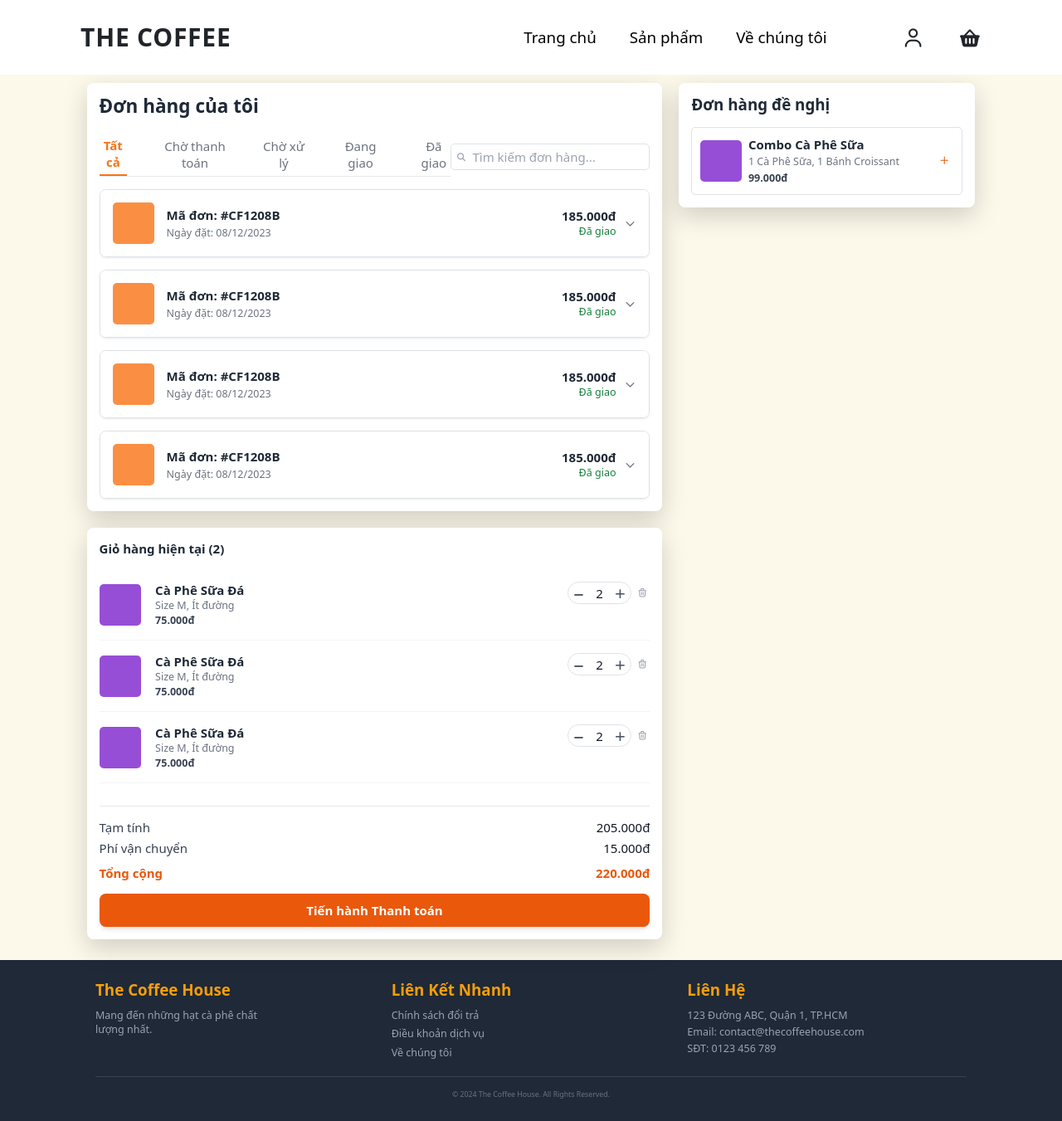
After one commit to quekhoait/webcoffe_CNPM, a Flask app: page /my-cart in a window 1280 px wide. The commit adds this page. Shown: the whole page at 83% size. Run offline with Flask 3, Linux system fonts and the light colour scheme; some libraries are stand-ins or nearby versions.

Commit message:
Update cart

```diff
--- a/eapp/controllers/index.py
+++ b/eapp/controllers/index.py
@@ -90,3 +90,6 @@ def load_about_us():
 def load_profile():
     tab = request.args.get("tab", "profile")
     return render_template("page/profile.html", tab=tab)
+
+def load_my_cart():
+    return render_template('page/cart.html')
--- a/eapp/routes.py
+++ b/eapp/routes.py
@@ -23,7 +23,7 @@ app.add_url_rule('/api/update_account','update_account', AccountController.updat
 
 app.add_url_rule('/','index',index.load_home)
 app.add_url_rule('/about-us','about-us',index.load_about_us)
-# app.add_url_rule('/','index',index.loadHome)
+app.add_url_rule('/my-cart','my-cart',index.load_my_cart)
 # demo
 app.add_url_rule('/staff','index2',StaffController.load_staff)
 # app.add_url_rule('/','index',CashierController.home)
--- /dev/null
+++ b/eapp/templates/page/cart.html
@@ -0,0 +1,326 @@
+{% extends 'layout/base.html' %}
+
+{% block title %}Giỏ hàng{% endblock %}
+
+{% block content %}
+<div class="w-full min-h-[100vh] bg-[--primary-color] pt-[100px] pb-10">
+    <div class="w-[86%] mx-auto px-4 sm:px-6 lg:px-8">
+        <div class="flex flex-col lg:flex-row gap-8">
+            <div class="flex-1 lg:w-2/3 space-y-8">
+                <div class="bg-white p-6 rounded-xl shadow-lg">
+                    <h2 class="text-4xl font-bold mb-10 text-gray-800">Đơn hàng của tôi</h2>
+                    <div class="flex flex-col md:flex-row justify-between items-start md:items-center mb-6">
+                        <div class="flex gap-16 border-b border-gray-200 w-full md:w-auto md:mb-0">
+                            <button class="pb-2 text-2xl font-semibold border-b-2 border-orange-500 text-orange-500">Tất cả</button>
+                            <button class="pb-2 text-2xl font-medium text-gray-500 hover:text-gray-700">Chờ thanh toán</button>
+                            <button class="pb-2 text-2xl font-medium text-gray-500 hover:text-gray-700">Chờ xử lý</button>
+                            <button class="pb-2 text-2xl font-medium text-gray-500 hover:text-gray-700">Đang giao</button>
+                            <button class="pb-2 text-2xl font-medium text-gray-500 hover:text-gray-700">Đã giao</button>
+                        </div>
+
+                        <div class="relative w-full md:w-96 flex-shrink-0">
+                            <input type="text" placeholder="Tìm kiếm đơn hàng..." class="w-full pl-10 pr-4 py-2 border border-gray-200 bg-white rounded-lg focus:ring-orange-500 focus:border-orange-500 text-2xl" />
+                            <i class="fa-solid fa-magnifying-glass absolute left-3 top-1/2 transform -translate-y-1/2 h-4 w-4 text-gray-400"></i>
+                        </div>
+                    </div>
+
+                    <div class="space-y-6">
+<!--    /////////-->
+                        <div class="border border-gray-200 rounded-xl overflow-hidden shadow-sm hover:shadow-md transition duration-200">
+                            <div class="flex items-center p-4 lg:p-6 cursor-pointer bg-white hover:bg-gray-50 transition duration-150" onclick="toggleDetails('order-cf1208b', 'arrow-cf1208b')">
+                                <div class="w-20 h-20 bg-orange-500 bg-opacity-80 rounded-lg mr-6 flex-shrink-0"
+                                    style="background-image: url('https://via.placeholder.com/64x64/f97316/ffffff?text=Tr%C3%A0%20%C4%90%C3%A0o'); background-size: cover; background-position: center;">
+                                </div>
+
+                                <div class="flex-1 min-w-0">
+                                    <p class="font-bold text-2xl text-gray-800 truncate mb-1">Mã đơn: #CF1208B</p>
+                                    <p class="text-xl text-gray-500">Ngày đặt: 08/12/2023</p>
+                                </div>
+                                <div class="text-right ml-4 flex-shrink-0">
+                                    <p class="font-bold text-2xl text-gray-800">185.000đ</p>
+                                    <span class="text-xl font-medium text-green-700">Đã giao</span>
+                                </div>
+                                 <svg id="arrow-cf1208b" class="w-6 h-6 ml-4 text-gray-500 transform rotate-0 transition-transform duration-300" fill="none" stroke="currentColor" viewBox="0 0 24 24" xmlns="http://www.w3.org/2000/svg"><path stroke-linecap="round" stroke-linejoin="round" stroke-width="2" d="M19 9l-7 7-7-7"></path></svg>
+                            </div>
+
+                            <div id="order-cf1208b" class="hidden border-t border-gray-200 bg-gray-50 p-4 lg:p-6 space-y-3">
+                                <p class="text-2xl font-bold mb-3 text-gray-700">Chi tiết sản phẩm:</p>
+
+                                <div class="flex justify-between text-2xl text-gray-600 pl-6">
+                                    <span>1x Trà Đào Cam Sả (Size L, Nhiều đá)</span>
+                                    <span class="font-medium text-gray-800">85.000đ</span>
+                                </div>
+
+                                <div class="flex justify-between text-2xl text-gray-600 pl-6">
+                                    <span>1x Cà Phê Sữa Đá (Size M, Ít đường)</span>
+                                    <span class="font-medium text-gray-800">100.000đ</span>
+                                </div>
+
+                                <div class="pt-4 border-t border-dashed border-gray-300 flex justify-between text-2xl font-bold text-gray-800">
+                                    <span>Tổng tiền hàng</span>
+                                    <span>185.000đ</span>
+                                </div>
+                            </div>
+                        </div>
+
+                         <div class="border border-gray-200 rounded-xl overflow-hidden shadow-sm hover:shadow-md transition duration-200">
+                            <div class="flex items-center p-4 lg:p-6 cursor-pointer bg-white hover:bg-gray-50 transition duration-150" onclick="toggleDetails('order-cf1208b', 'arrow-cf1208b')">
+                                <div class="w-20 h-20 bg-orange-500 bg-opacity-80 rounded-lg mr-6 flex-shrink-0"
+                                    style="background-image: url('https://via.placeholder.com/64x64/f97316/ffffff?text=Tr%C3%A0%20%C4%90%C3%A0o'); background-size: cover; background-position: center;">
+                                </div>
+
+                                <div class="flex-1 min-w-0">
+                                    <p class="font-bold text-2xl text-gray-800 truncate mb-1">Mã đơn: #CF1208B</p>
+                                    <p class="text-xl text-gray-500">Ngày đặt: 08/12/2023</p>
+                                </div>
+                                <div class="text-right ml-4 flex-shrink-0">
+                                    <p class="font-bold text-2xl text-gray-800">185.000đ</p>
+                                    <span class="text-xl font-medium text-green-700">Đã giao</span>
+                                </div>
+                                 <svg id="arrow-cf1208b" class="w-6 h-6 ml-4 text-gray-500 transform rotate-0 transition-transform duration-300" fill="none" stroke="currentColor" viewBox="0 0 24 24" xmlns="http://www.w3.org/2000/svg"><path stroke-linecap="round" stroke-linejoin="round" stroke-width="2" d="M19 9l-7 7-7-7"></path></svg>
+                            </div>
+
+                            <div id="order-cf1208b" class="hidden border-t border-gray-200 bg-gray-50 p-4 lg:p-6 space-y-3">
+                                <p class="text-2xl font-bold mb-3 text-gray-700">Chi tiết sản phẩm:</p>
+
+                                <div class="flex justify-between text-2xl text-gray-600 pl-6">
+                                    <span>1x Trà Đào Cam Sả (Size L, Nhiều đá)</span>
+                                    <span class="font-medium text-gray-800">85.000đ</span>
+                                </div>
+
+                                <div class="flex justify-between text-2xl text-gray-600 pl-6">
+                                    <span>1x Cà Phê Sữa Đá (Size M, Ít đường)</span>
+                                    <span class="font-medium text-gray-800">100.000đ</span>
+                                </div>
+
+                                <div class="pt-4 border-t border-dashed border-gray-300 flex justify-between text-2xl font-bold text-gray-800">
+                                    <span>Tổng tiền hàng</span>
+                                    <span>185.000đ</span>
+                                </div>
+                            </div>
+                        </div>
+
+                        <div class="border border-gray-200 rounded-xl overflow-hidden shadow-sm hover:shadow-md transition duration-200">
+                            <div class="flex items-center p-4 lg:p-6 cursor-pointer bg-white hover:bg-gray-50 transition duration-150" onclick="toggleDetails('order-cf1208b', 'arrow-cf1208b')">
+                                <div class="w-20 h-20 bg-orange-500 bg-opacity-80 rounded-lg mr-6 flex-shrink-0"
+                                    style="background-image: url('https://via.placeholder.com/64x64/f97316/ffffff?text=Tr%C3%A0%20%C4%90%C3%A0o'); background-size: cover; background-position: center;">
+                                </div>
+
+                                <div class="flex-1 min-w-0">
+                                    <p class="font-bold text-2xl text-gray-800 truncate mb-1">Mã đơn: #CF1208B</p>
+                                    <p class="text-xl text-gray-500">Ngày đặt: 08/12/2023</p>
+                                </div>
+                                <div class="text-right ml-4 flex-shrink-0">
+                                    <p class="font-bold text-2xl text-gray-800">185.000đ</p>
+                                    <span class="text-xl font-medium text-green-700">Đã giao</span>
+                                </div>
+                                 <svg id="arrow-cf1208b" class="w-6 h-6 ml-4 text-gray-500 transform rotate-0 transition-transform duration-300" fill="none" stroke="currentColor" viewBox="0 0 24 24" xmlns="http://www.w3.org/2000/svg"><path stroke-linecap="round" stroke-linejoin="round" stroke-width="2" d="M19 9l-7 7-7-7"></path></svg>
+                            </div>
+
+                            <div id="order-cf1208b" class="hidden border-t border-gray-200 bg-gray-50 p-4 lg:p-6 space-y-3">
+                                <p class="text-2xl font-bold mb-3 text-gray-700">Chi tiết sản phẩm:</p>
+
+                                <div class="flex justify-between text-2xl text-gray-600 pl-6">
+                                    <span>1x Trà Đào Cam Sả (Size L, Nhiều đá)</span>
+                                    <span class="font-medium text-gray-800">85.000đ</span>
+                                </div>
+
+                                <div class="flex justify-between text-2xl text-gray-600 pl-6">
+                                    <span>1x Cà Phê Sữa Đá (Size M, Ít đường)</span>
+                                    <span class="font-medium text-gray-800">100.000đ</span>
+                                </div>
+
+                                <div class="pt-4 border-t border-dashed border-gray-300 flex justify-between text-2xl font-bold text-gray-800">
+                                    <span>Tổng tiền hàng</span>
+                                    <span>185.000đ</span>
+                                </div>
+                            </div>
+                        </div>
+
+                         <div class="border border-gray-200 rounded-xl overflow-hidden shadow-sm hover:shadow-md transition duration-200">
+                            <div class="flex items-center p-4 lg:p-6 cursor-pointer bg-white hover:bg-gray-50 transition duration-150" onclick="toggleDetails('order-cf1208b', 'arrow-cf1208b')">
+                                <div class="w-20 h-20 bg-orange-500 bg-opacity-80 rounded-lg mr-6 flex-shrink-0"
+                                    style="background-image: url('https://via.placeholder.com/64x64/f97316/ffffff?text=Tr%C3%A0%20%C4%90%C3%A0o'); background-size: cover; background-position: center;">
+                                </div>
+
+                                <div class="flex-1 min-w-0">
+                                    <p class="font-bold text-2xl text-gray-800 truncate mb-1">Mã đơn: #CF1208B</p>
+                                    <p class="text-xl text-gray-500">Ngày đặt: 08/12/2023</p>
+                                </div>
+                                <div class="text-right ml-4 flex-shrink-0">
+                                    <p class="font-bold text-2xl text-gray-800">185.000đ</p>
+                                    <span class="text-xl font-medium text-green-700">Đã giao</span>
+                                </div>
+                                 <svg id="arrow-cf1208b" class="w-6 h-6 ml-4 text-gray-500 transform rotate-0 transition-transform duration-300" fill="none" stroke="currentColor" viewBox="0 0 24 24" xmlns="http://www.w3.org/2000/svg"><path stroke-linecap="round" stroke-linejoin="round" stroke-width="2" d="M19 9l-7 7-7-7"></path></svg>
+                            </div>
+
+                            <div id="order-cf1208b" class="hidden border-t border-gray-200 bg-gray-50 p-4 lg:p-6 space-y-3">
+                                <p class="text-2xl font-bold mb-3 text-gray-700">Chi tiết sản phẩm:</p>
+
+                                <div class="flex justify-between text-2xl text-gray-600 pl-6">
+                                    <span>1x Trà Đào Cam Sả (Size L, Nhiều đá)</span>
+                                    <span class="font-medium text-gray-800">85.000đ</span>
+                                </div>
+
+                                <div class="flex justify-between text-2xl text-gray-600 pl-6">
+                                    <span>1x Cà Phê Sữa Đá (Size M, Ít đường)</span>
+                                    <span class="font-medium text-gray-800">100.000đ</span>
+                                </div>
+
+                                <div class="pt-4 border-t border-dashed border-gray-300 flex justify-between text-2xl font-bold text-gray-800">
+                                    <span>Tổng tiền hàng</span>
+                                    <span>185.000đ</span>
+                                </div>
+                            </div>
+                        </div>
+
+
+                    </div>
+
+
+                    </div>
+                <div class="bg-white  p-6 rounded-xl shadow-lg">
+                    <h2 class="text-2xl font-bold mb-6 text-gray-800">Giỏ hàng hiện tại (2)</h2>
+                    <div class="h-[270px] overflow-y-auto">
+                        <div class="flex items-start justify-between py-4 border-b border-gray-100">
+                        <div class="flex items-center">
+                             <div class="w-20 h-20 flex items-center bg-purple-700 bg-opacity-80 rounded-lg mr-3 flex-shrink-0"
+                                style="background-image: url('https://via.placeholder.com/48x48/8b5cf6/ffffff?text=C%C3%A0%20Ph%C3%AA'); background-size: cover; background-position: center;">
+                            </div>
+                            <div class="pl-4">
+                                <p class="font-semibold text-2xl text-gray-800">Cà Phê Sữa Đá</p>
+                                <p class="text-xl text-gray-500">Size M, Ít đường</p>
+                                <p class="text-xl font-semibold text-gray-700">75.000đ</p>
+                            </div>
+                        </div>
+                        <div class="flex items-center space-x-2">
+                           {% include 'page/quantity_control.html' %}
+                            <button class="text-gray-400 hover:text-red-500 p-1">
+                                <svg class="w-5 h-5" fill="none" stroke="currentColor" viewBox="0 0 24 24" xmlns="http://www.w3.org/2000/svg"><path stroke-linecap="round" stroke-linejoin="round" stroke-width="2" d="M19 7l-.867 12.142A2 2 0 0116.138 21H7.862a2 2 0 01-1.995-1.858L5 7m5 4v6m4-6v6m1-10V4a1 1 0 00-1-1h-4a1 1 0 00-1 1v3M4 7h16"></path></svg>
+                            </button>
+                        </div>
+                    </div>
+                       <div class="flex items-start justify-between py-4 border-b border-gray-100">
+                        <div class="flex items-center">
+                             <div class="w-20 h-20 flex items-center bg-purple-700 bg-opacity-80 rounded-lg mr-3 flex-shrink-0"
+                                style="background-image: url('https://via.placeholder.com/48x48/8b5cf6/ffffff?text=C%C3%A0%20Ph%C3%AA'); background-size: cover; background-position: center;">
+                            </div>
+                            <div class="pl-4">
+                                <p class="font-semibold text-2xl text-gray-800">Cà Phê Sữa Đá</p>
+                                <p class="text-xl text-gray-500">Size M, Ít đường</p>
+                                <p class="text-xl font-semibold text-gray-700">75.000đ</p>
+                            </div>
+                        </div>
+                        <div class="flex items-center space-x-2">
+                           {% include 'page/quantity_control.html' %}
+                            <button class="text-gray-400 hover:text-red-500 p-1">
+                                <svg class="w-5 h-5" fill="none" stroke="currentColor" viewBox="0 0 24 24" xmlns="http://www.w3.org/2000/svg"><path stroke-linecap="round" stroke-linejoin="round" stroke-width="2" d="M19 7l-.867 12.142A2 2 0 0116.138 21H7.862a2 2 0 01-1.995-1.858L5 7m5 4v6m4-6v6m1-10V4a1 1 0 00-1-1h-4a1 1 0 00-1 1v3M4 7h16"></path></svg>
+                            </button>
+                        </div>
+                    </div>
+                       <div class="flex items-start justify-between py-4 border-b border-gray-100">
+                        <div class="flex items-center">
+                             <div class="w-20 h-20 flex items-center bg-purple-700 bg-opacity-80 rounded-lg mr-3 flex-shrink-0"
+                                style="background-image: url('https://via.placeholder.com/48x48/8b5cf6/ffffff?text=C%C3%A0%20Ph%C3%AA'); background-size: cover; background-position: center;">
+                            </div>
+                            <div class="pl-4">
+                                <p class="font-semibold text-2xl text-gray-800">Cà Phê Sữa Đá</p>
+                                <p class="text-xl text-gray-500">Size M, Ít đường</p>
+                                <p class="text-xl font-semibold text-gray-700">75.000đ</p>
+                            </div>
+                        </div>
+                        <div class="flex items-center space-x-2">
+                           {% include 'page/quantity_control.html' %}
+                            <button class="text-gray-400 hover:text-red-500 p-1">
+                                <svg class="w-5 h-5" fill="none" stroke="currentColor" viewBox="0 0 24 24" xmlns="http://www.w3.org/2000/svg"><path stroke-linecap="round" stroke-linejoin="round" stroke-width="2" d="M19 7l-.867 12.142A2 2 0 0116.138 21H7.862a2 2 0 01-1.995-1.858L5 7m5 4v6m4-6v6m1-10V4a1 1 0 00-1-1h-4a1 1 0 00-1 1v3M4 7h16"></path></svg>
+                            </button>
+                        </div>
+                    </div>
+                         <div class="flex items-start justify-between py-4 border-b border-gray-100">
+                        <div class="flex items-center">
+                             <div class="w-20 h-20 flex items-center bg-purple-700 bg-opacity-80 rounded-lg mr-3 flex-shrink-0"
+                                style="background-image: url('https://via.placeholder.com/48x48/8b5cf6/ffffff?text=C%C3%A0%20Ph%C3%AA'); background-size: cover; background-position: center;">
+                            </div>
+                            <div class="pl-4">
+                                <p class="font-semibold text-2xl text-gray-800">Cà Phê Sữa Đá</p>
+                                <p class="text-xl text-gray-500">Size M, Ít đường</p>
+                                <p class="text-xl font-semibold text-gray-700">75.000đ</p>
+                            </div>
+                        </div>
+                        <div class="flex items-center space-x-2">
+                           {% include 'page/quantity_control.html' %}
+                            <button class="text-gray-400 hover:text-red-500 p-1">
+                                <svg class="w-5 h-5" fill="none" stroke="currentColor" viewBox="0 0 24 24" xmlns="http://www.w3.org/2000/svg"><path stroke-linecap="round" stroke-linejoin="round" stroke-width="2" d="M19 7l-.867 12.142A2 2 0 0116.138 21H7.862a2 2 0 01-1.995-1.858L5 7m5 4v6m4-6v6m1-10V4a1 1 0 00-1-1h-4a1 1 0 00-1 1v3M4 7h16"></path></svg>
+                            </button>
+                        </div>
+                    </div>
+                    </div>
+
+
+                    <div class="mt-6 pt-4 border-t border-gray-200 space-y-2 text-2xl">
+                        <div class="flex justify-between text-gray-700">
+                            <span>Tạm tính</span>
+                            <span class="font-medium text-gray-900">205.000đ</span>
+                        </div>
+                        <div class="flex justify-between text-gray-700">
+                            <span>Phí vận chuyển</span>
+                            <span class="font-medium text-gray-900">15.000đ</span>
+                        </div>
+                        <div class="flex justify-between text-2xl font-bold text-orange-600 pt-2">
+                            <span>Tổng cộng</span>
+                            <span>220.000đ</span>
+                        </div>
+                    </div>
+
+                    <button class="w-full mt-6 py-3 bg-orange-600 text-white font-bold text-2xl rounded-xl hover:bg-orange-700 transition duration-200 shadow-md">
+                        Tiến hành Thanh toán
+                    </button>
+                </div>
+                </div>
+
+            <aside class="lg:w-1/3 bg-white p-6 rounded-xl shadow-lg h-fit">
+                <h2 class="text-3xl font-bold mb-6 text-gray-800">Đơn hàng đề nghị</h2>
+
+                <div class="space-y-4">
+                    <div class="flex items-center justify-between p-3 border border-gray-100 rounded-lg hover:bg-gray-50 transition duration-150 cursor-pointer">
+                        <div class="flex items-center">
+                             <div class="w-20 h-20 bg-purple-700 bg-opacity-80 rounded-lg mr-3 flex-shrink-0"
+                                style="background-image: url('https://via.placeholder.com/48x48/8b5cf6/ffffff?text=Combo'); background-size: cover; background-position: center;">
+                            </div>
+                            <div>
+                                <p class="text-2xl font-semibold text-gray-800">Combo Cà Phê Sữa</p>
+                                <p class="text-xl py-1 text-gray-500">1 Cà Phê Sữa, 1 Bánh Croissant</p>
+                                <p class="text-xl font-bold text-gray-700">99.000đ</p>
+                            </div>
+                        </div>
+                        <button class="text-orange-600 p-2 rounded-full hover:bg-orange-100">
+                            <svg class="w-5 h-5" fill="none" stroke="currentColor" viewBox="0 0 24 24" xmlns="http://www.w3.org/2000/svg"><path stroke-linecap="round" stroke-linejoin="round" stroke-width="2" d="M12 4v16m8-8H4"></path></svg>
+                        </button>
+                    </div>
+                </div>
+            </aside>
+
+        </div>
+    </div>
+</div>
+
+<script>
+    // Hàm JavaScript đơn giản để bật/tắt (toggle) chi tiết đơn hàng
+    function toggleDetails(orderId, arrowId) {
+        const details = document.getElementById(orderId);
+        const arrow = document.getElementById(arrowId);
+
+        if (details.classList.contains('hidden')) {
+            details.classList.remove('hidden');
+            details.classList.add('block'); // Hiển thị chi tiết
+            arrow.classList.remove('rotate-0');
+            arrow.classList.add('rotate-180'); // Xoay mũi tên
+        } else {
+            details.classList.remove('block');
+            details.classList.add('hidden'); // Ẩn chi tiết
+            arrow.classList.remove('rotate-180');
+            arrow.classList.add('rotate-0'); // Đặt lại mũi tên
+        }
+    }
+</script>
+{% endblock %}
--- a/eapp/templates/page/cart_component.html
+++ b/eapp/templates/page/cart_component.html
@@ -1,7 +1,7 @@
 <div id="my_cart" class="w-[400px] p-4 bg-white rounded-xl absolute right-[-30px] top-[32px] shadow-lg hidden">
 
     <div class="flex justify-between items-center pb-3 border-b border-gray-100">
-        <h2 class="text-4xl font-bold text-gray-800 hover:text-red-800 cursor-pointer">Giỏ hàng của bạn</h2>
+        <h2 class="text-4xl font-bold text-gray-800 hover:text-red-800 cursor-pointer">Giỏ hàng </h2>
         <i id="icon_cancel_cart" class="fa-solid fa-x text-gray-500 hover:text-gray-800 text-2xl cursor-pointer"></i>
     </div>
 
--- a/eapp/templates/page/profile_component.html
+++ b/eapp/templates/page/profile_component.html
@@ -5,8 +5,10 @@
     class="mb-10 p-6 rounded-xl shadow-[rgba(0,0,0,0.24)_0px_3px_8px] bg-white"
   >
     <h2 class="text-3xl font-semibold text-gray-800 mb-6">Thông tin cá nhân</h2>
-    <form id="form_information_profile" class="grid grid-cols-1 md:grid-cols-2 gap-x-8 gap-y-6">
-
+    <form
+      id="form_information_profile"
+      class="grid grid-cols-1 md:grid-cols-2 gap-x-8 gap-y-6"
+    >
       <div>
         <label for="username" class="block text-2xl font-medium text-gray-700"
           >Tên đăng nhập</label
```
Also changed, not shown: eapp/static/javascript/profile.js (+4 -4 lines), eapp/templates/page/profile.html (+7 -0 lines), eapp/static/javascript/regis.js (indentation only). Lines whose indentation alone changed are shown as unchanged.
